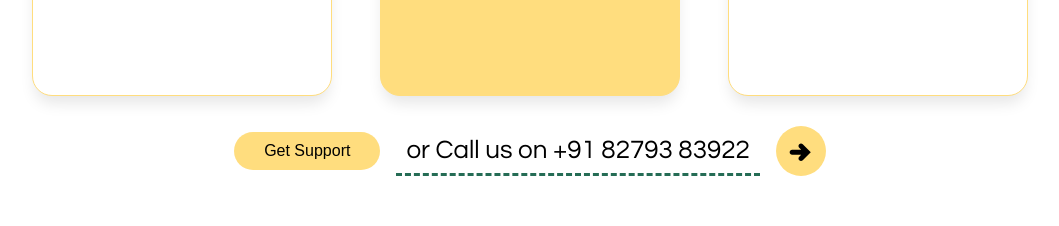
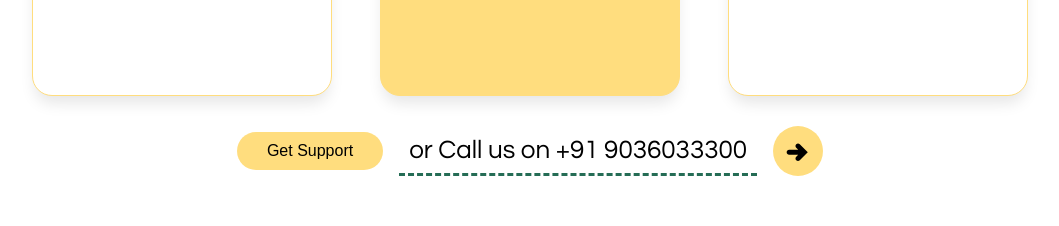
Before and after one commit to Thameem6369538954/Active-Listeners, a React (Create React App) app: page /GriefSupport in a window 1280 px wide. Shown: the part 1920-2146 px from the top of the page, without its empty margins (110-1169 px from the left). Built offline with nearby package versions, Linux system fonts and the light colour scheme.

Commit message:
new commit

```diff
--- a/src/Pages/GriefSupport.js
+++ b/src/Pages/GriefSupport.js
@@ -114,7 +114,7 @@ const GriefSupport = () => {
         </div>
         <div className="tele-buttons">
           <button>Get Support</button>
-          <p>or Call us on +91 82793 83922</p>
+          <p>or Call us on +91 9036033300</p>
           <TiArrowRightThick className="arrow-for-tele" />
         </div>
 
```
